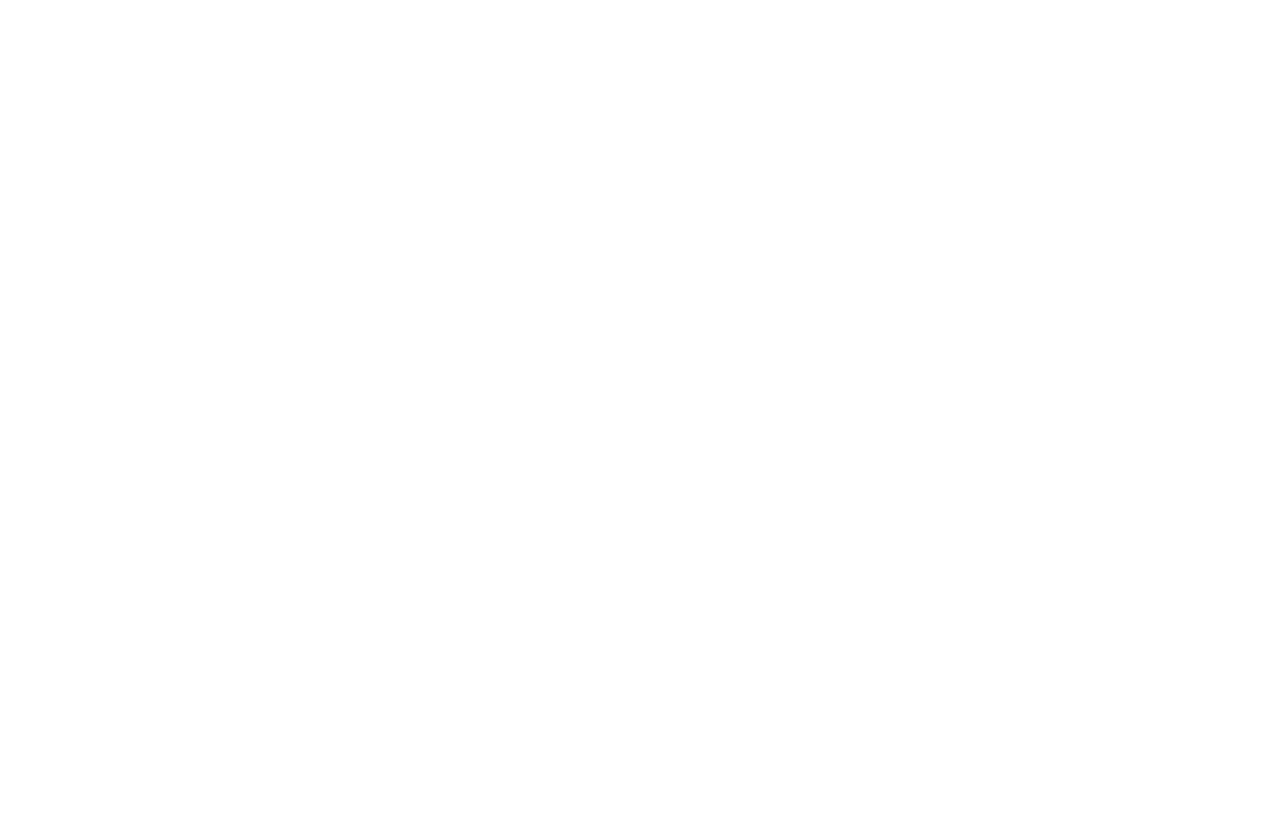
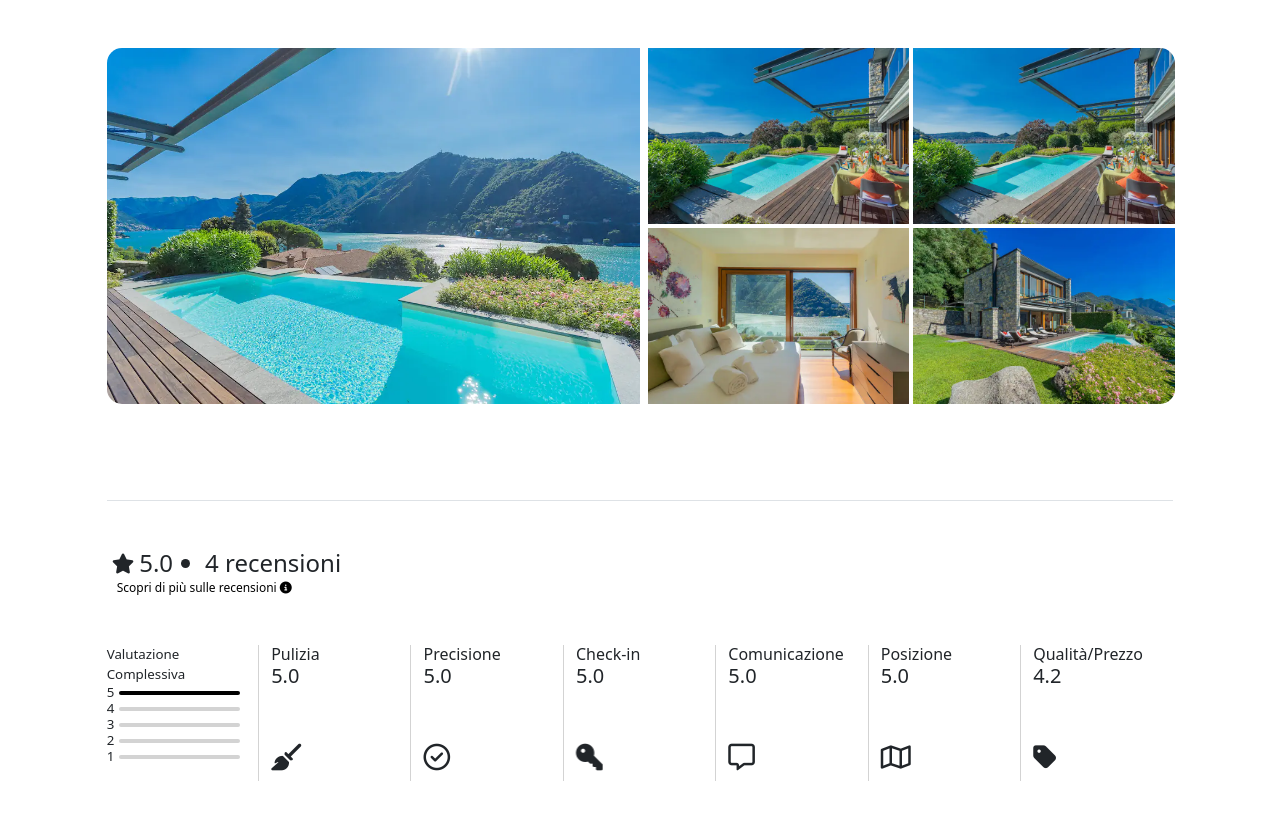
Before and after one commit to fadi-dawood/BW-2, a plain HTML site: page appartment_page.html in a window 1280 px wide. Drawn offline with nearby package versions, Linux system fonts and the light colour scheme.

Commit message:
creation first part reviews

```diff
--- a/appartment_page.css
+++ b/appartment_page.css
@@ -0,0 +1,121 @@
+.img-left{
+    width: 100%;
+    border-radius: 15px 0px 0px 15px;
+}
+.imgs-right{
+
+    width: 49%;
+    /* box-sizing: content-box; */
+}
+
+.top-right-img{
+    border-radius: 0 15px 0 0;
+}
+
+.bottom-right-img{
+    border-radius: 0 0 15px 0;
+}
+
+.inline{
+    display: inline-block;
+    margin: 0;
+}
+
+.reviews-info{
+    font-size: 12px;
+    margin: 0;
+}
+
+.reviews-info > a{
+    text-decoration: none;
+    margin-left: 10px;
+    color: black;
+}
+
+.reviews-obj{
+    height: 100%;
+    width: 12.80vw;
+    font-size: 10pt;
+    border-right: 1px solid lightgray;
+}
+
+.reviews-obj > p{
+    margin: 0;
+}
+
+.reviews-obj > ol{
+    list-style-type: none;
+    counter-reset: li-counter;
+}
+
+.reviews-obj > ol > li{
+    display: flex;
+    align-items: center;
+    height: 16px;
+    counter-increment: li-counter;
+}
+
+.reviews-obj > ol > li::before{
+    content: counter(li-counter);
+    background-color: white;
+}
+
+.reviews-obj:last-of-type{
+    border: none;
+}
+
+.reviews-li{
+    height: 4px;
+    width: 80%;
+    margin-left: 5px;
+    border-radius: 2px;
+    background-color: lightgray;
+}
+
+.black{
+    background-color: black;
+}
+
+.reviews-content{
+    position: relative;
+    height: 100%;
+    padding-left: 8%;
+}
+
+.reviews-arg{
+    font-size: 12pt;
+}
+
+div.reviews-obj > div.reviews-content > i[class^="fa"]{
+    position: absolute;
+    bottom: 10px;
+    font-size: 20pt;
+}
+
+div.reviews-obj > div.reviews-content > i[class$="key"]{
+    transform: rotateY(180deg);
+}
+
+div.col-md-10.offset-md-1 > h4 > i.fa-solid.fa-star{
+    font-size: 20px;
+    padding: 5px;
+}
+
+@media screen and (max-width: 767px){
+    .img-all{
+        border-radius: 15px !important;
+        margin: 0px 0px 10px 0px;
+        box-sizing: content-box;
+    }
+
+    .img-all.imgs-right:nth-last-of-type(odd){
+        margin-left: 5px;
+    }
+}
+
+@media screen and (max-width: 296px){
+    .img-all{
+        width: 100vw;
+        margin: 10px 0px 0px 0px !important;
+    }
+}
--- a/appartment_page.html
+++ b/appartment_page.html
@@ -1,5 +1,6 @@
 <!DOCTYPE html>
 <html lang="en">
+
 <head>
     <meta charset="UTF-8">
     <meta name="viewport" content="width=device-width, initial-scale=1.0">
@@ -9,6 +10,7 @@
     <link rel="stylesheet" href="appartment_page.css">
     <title>Document</title>
 </head>
+
 <body>
     <!--* Navbar -->
     <nav>
@@ -16,11 +18,112 @@
     </nav>
     <!--* Photo section -->
     <section>
-
+        <div class="container-fluid mt-5">
+            <div class="row mb-5">
+                <div class="col-12 col-md-5 offset-md-1 px-0 me-1">
+                    <img src="01.webp" alt="01" class="img-left img-all img-fluid">
+                </div>
+                <div class="col-12 col-md-5 d-flex flex-wrap px-0 ms-1">
+                    <img src="02.webp" alt="02" class="imgs-right img-all img-fluid me-md-1 mb-md-1">
+                    <img src="03.webp" alt="03" class="imgs-right img-all img-fluid top-right-img mb-md-1">
+                    <img src="04.webp" alt="04" class="imgs-right img-all img-fluid me-md-1">
+                    <img src="05.webp" alt="05" class="imgs-right img-all img-fluid bottom-right-img">
+                </div>
+            </div>
+        </div>
     </section>
     <!--* Info section -->
     <section>
 
     </section>
+    <!-- Feedback Section -->
+    <section>
+        <div class="container-fluid pt-5">
+            <div class="row">
+                <div class="col-12 col-md-10 offset-md-1 border-top pt-5 px-0">
+                    <h4 class="d-flex align-items-center m-0">
+                        <i class="fa-solid fa-star"></i> 5.0
+                        <ul class="inline">
+                            <li>4 recensioni</li>
+                        </ul>
+                    </h4>
+                    <p class="reviews-info"><a href="#">Scopri di più sulle recensioni <i class="fa-solid fa-circle-info"></i></a></p>
+                </div>
+            </div>
+        </div>
+
+        <div class="container-fluid py-5">
+            <div class="row">
+                <div class="col-12 d-flex col-md-10 offset-md-1 px-0">
+                    <div class="reviews-obj">
+                        <p>Valutazione<br>Complessiva</p>
+                        <ol class="d-flex flex-column-reverse ps-0">
+                            <li>
+                                <div class="reviews-li"></div>
+                            </li>
+                            <li>
+                                <div class="reviews-li"></div>
+                            </li>
+                            <li>
+                                <div class="reviews-li"></div>
+                            </li>
+                            <li>
+                                <div class="reviews-li"></div>
+                            </li>
+                            <li>
+                                <div class="reviews-li black"></div>
+                            </li>
+                        </ol>
+                    </div>
+                    <div class="reviews-obj">
+                        <div class="reviews-content">
+                            <h6 class="review-arg mb-0">Pulizia</h6>
+                            <h5 class="reviews-score">5.0</h5>
+                            <i class="fa-solid fa-broom"></i>
+                        </div>
+                    </div>
+                    <div class="reviews-obj">
+                        <div class="reviews-content">
+                            <h6 class="review-arg mb-0">Precisione</h6>
+                            <h5 class="reviews-score">5.0</h5>
+                            <i class="fa-regular fa-circle-check"></i>
+                        </div>
+                    </div>
+                    <div class="reviews-obj">
+                        <div class="reviews-content">
+                            <h6 class="review-arg mb-0">Check-in</h6>
+                            <h5 class="reviews-score">5.0</h5>
+                            <i class="fa-solid fa-key"></i>
+                        </div>
+                    </div>
+                    <div class="reviews-obj">
+                        <div class="reviews-content">
+                            <h6 class="review-arg mb-0">Comunicazione</h6>
+                            <h5 class="reviews-score">5.0</h5>
+                            <i class="fa-regular fa-message"></i>
+                        </div>
+                    </div>
+                    <div class="reviews-obj">
+                        <div class="reviews-content">
+                            <h6 class="review-arg mb-0">Posizione</h6>
+                            <h5 class="reviews-score">5.0</h5>
+                            <i class="fa-regular fa-map"></i>
+                        </div>
+                    </div>
+                    <div class="reviews-obj">
+                        <div class="reviews-content">
+                            <h6 class="review-arg mb-0">Qualità/Prezzo</h6>
+                            <h5 class="reviews-score">4.2</h5>
+                            <i class="fa-solid fa-tag"></i>
+                        </div>
+                    </div>
+                </div>
+            </div>
+        </div>
+
+        <div style="height: 500px;"></div>
+    </section>
+
 </body>
+
 </html>
--- a/style.css
+++ b/style.css
@@ -0,0 +1,3 @@
+.img-left{
+    height: 100px;
+}
```
Also changed, not shown: index.html (+1 -0 lines), 01.webp (added), 02.webp (added), 03.webp (added), 04.webp (added), 05.webp (added).
